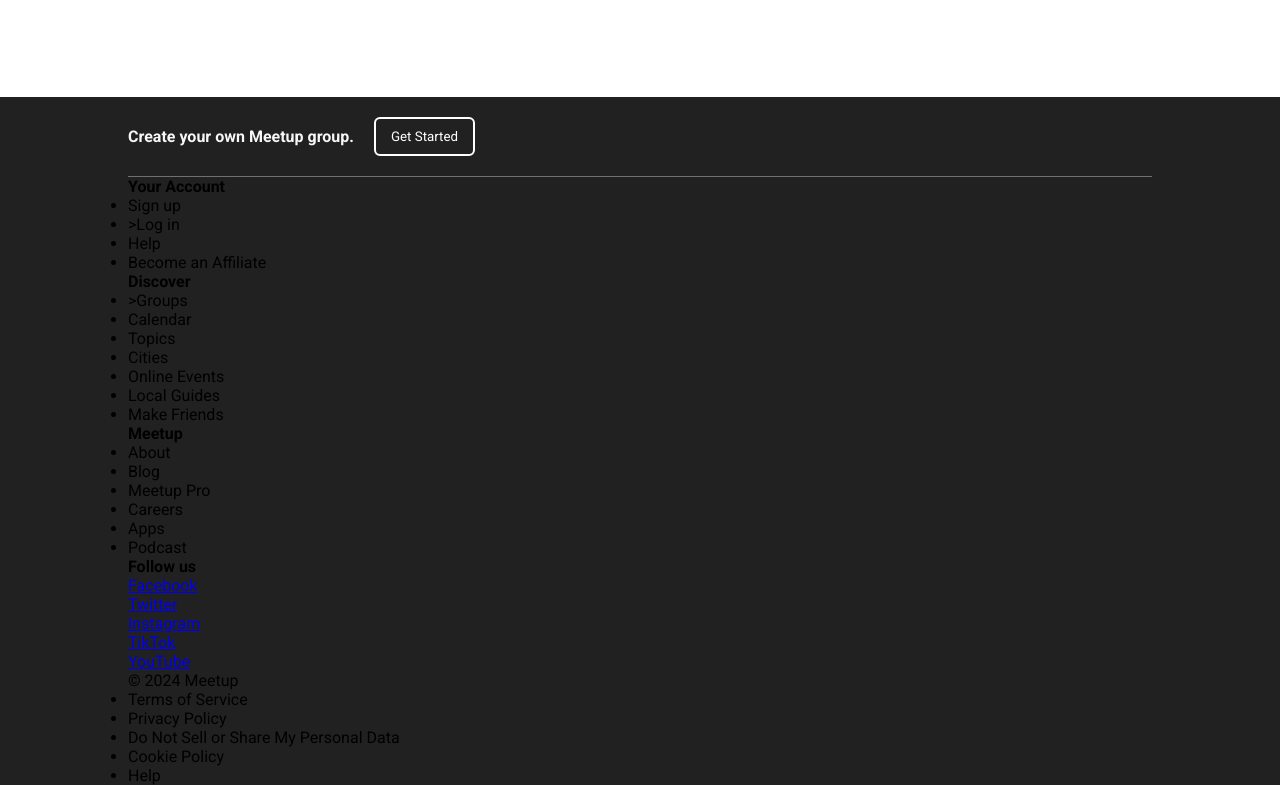
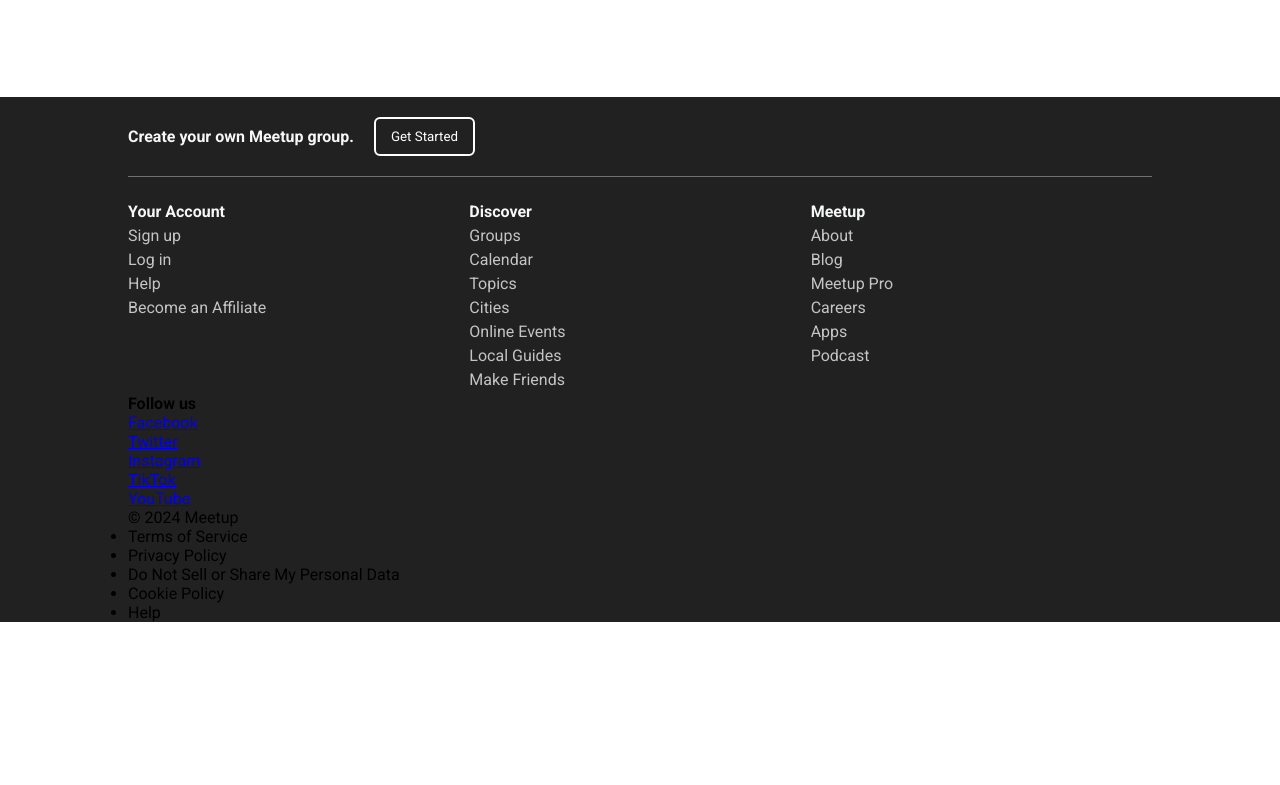
Before and after one commit to Natsaiev/Final_Boss, a plain HTML site: page meetup_main.html in a window 1280 px wide. Shown: the part 4023-4808 px from the top of the page. After the commit the page ends 4645 px from the top, so only its background shows below. Drawn offline with Linux system fonts and the light colour scheme.

Commit message:
Стилизовал footer_navigation

```diff
--- a/meetup_main.html
+++ b/meetup_main.html
@@ -613,7 +613,7 @@
             <h4>Your Account</h4>
             <ul>
               <li>Sign up</li>
-              <li>>Log in</li>
+              <li>Log in</li>
               <li>Help</li>
               <li>Become an Affiliate</li>
             </ul>
@@ -621,7 +621,7 @@
           <div class="footer_nav_section">
             <h4>Discover</h4>
             <ul>
-              <li>>Groups</li>
+              <li>Groups</li>
               <li>Calendar</li>
               <li>Topics</li>
               <li>Cities</li>
--- a/styles/style_main.scss
+++ b/styles/style_main.scss
@@ -596,3 +596,29 @@ color: #F6F7F8;
     background-color: transparent;
     cursor: pointer;
 }
+
+/*=======================================footer_navigation=====================================*/
+
+.footer_navigation{
+    display: flex;
+    margin-top: 25px;
+}
+
+.footer_nav_section{
+    display: flex;
+    flex-direction: column;
+    flex: 1;
+    gap: 5px;
+    color: #F6F7F8;
+    font-size:16px;
+    font-weight: 400;
+}
+
+.footer_nav_section li{
+    margin-bottom: 5px;
+    color: #C5C4C4;
+    list-style-type: none;
+    cursor: pointer;
+}
+
+/*=======================================footer_nav_section=====================================*/
```
Also changed, not shown: styles/style_main.css, 1 other file.
